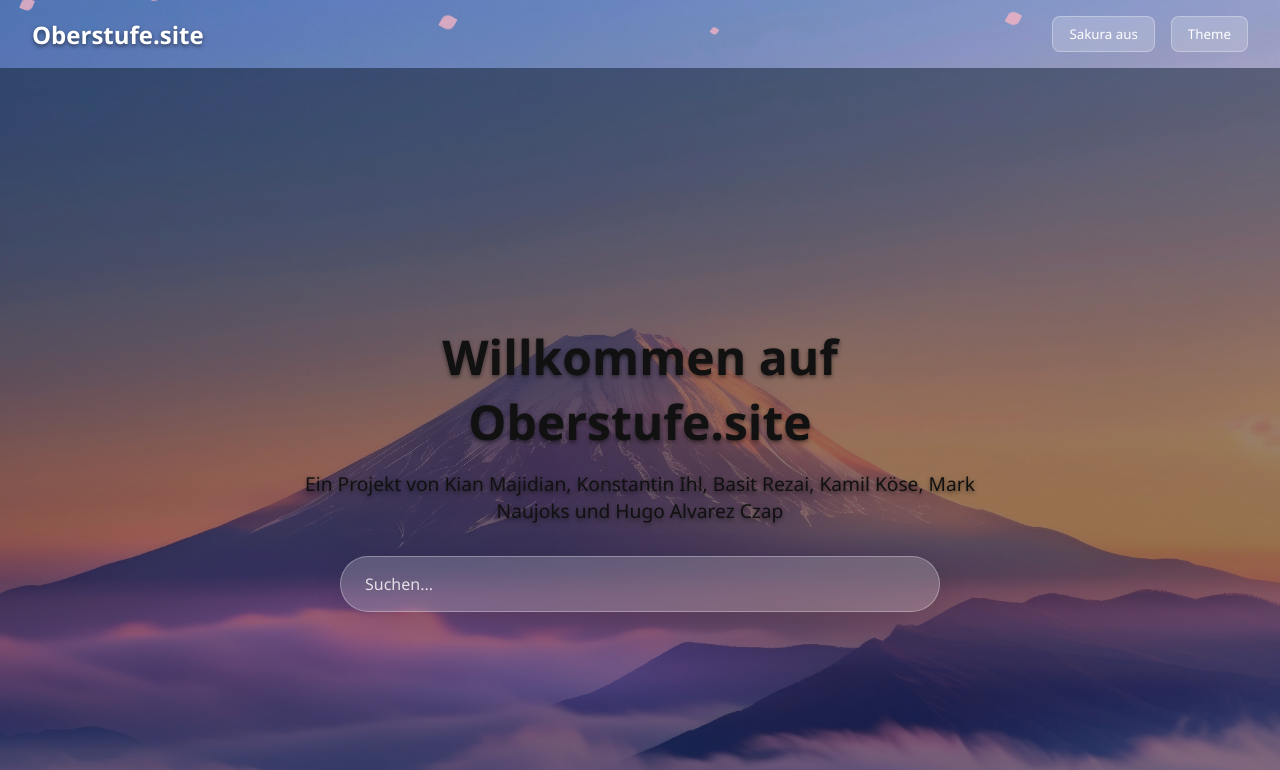
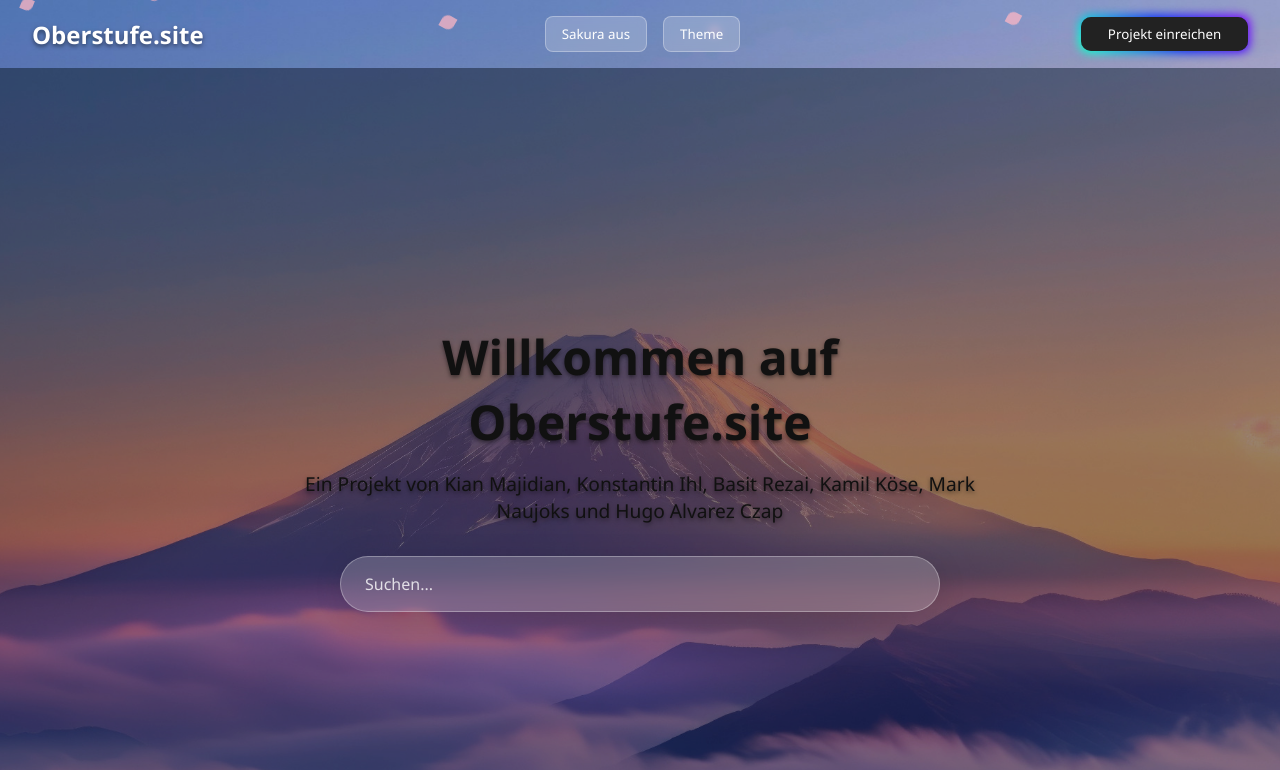
Before and after one commit to kianmaj08/sakurasite, a plain HTML site: page index.html in a window 1280 px wide. Shown: the top 770 px of the page. Drawn offline with Linux system fonts and the light colour scheme.

Commit message:
Add files via upload

```diff
--- a/index.html
+++ b/index.html
@@ -17,6 +17,13 @@
             <button class="header-btn" id="sakuraToggle">Sakura an/aus</button>
             <button class="header-btn" id="themeToggle">Theme</button>
         </div>
+
+    <!-- Neuer Button -->
+    <div class="header-buttons">
+        <a href="projekt.html">
+            <button class="button-85" role="button">Projekt einreichen</button>
+        </a>
+    </div>
     </header>
 
     <!-- Hero-Bereich -->
--- a/styles.css
+++ b/styles.css
@@ -295,3 +295,76 @@ body, p, h1, h2, h3, h4, h5, h6, li, a, button, input {
 .dark-theme h4, .dark-theme h5, .dark-theme h6, .dark-theme li, .dark-theme a {
     color: #f1f1f1;
 }
+
+/* === Override: Body-Hintergrund transparent, damit das fixe BG sichtbar ist === */
+html { background-color: transparent !important; }
+body { background-color: transparent !important; }
+
+
+/* Neon Button Style */
+.button-85 {
+  padding: 0.6em 2em;
+  border: none;
+  outline: none;
+  color: rgb(255, 255, 255);
+  background: #111;
+  cursor: pointer;
+  position: relative;
+  z-index: 0;
+  border-radius: 10px;
+  user-select: none;
+  -webkit-user-select: none;
+  touch-action: manipulation;
+}
+
+.button-85:before {
+  content: "";
+  background: linear-gradient(
+    45deg,
+    #ff0000,
+    #ff7300,
+    #fffb00,
+    #48ff00,
+    #00ffd5,
+    #002bff,
+    #7a00ff,
+    #ff00c8,
+    #ff0000
+  );
+  position: absolute;
+  top: -2px;
+  left: -2px;
+  background-size: 400%;
+  z-index: -1;
+  filter: blur(5px);
+  -webkit-filter: blur(5px);
+  width: calc(100% + 4px);
+  height: calc(100% + 4px);
+  animation: glowing-button-85 20s linear infinite;
+  transition: opacity 0.3s ease-in-out;
+  border-radius: 10px;
+}
+
+@keyframes glowing-button-85 {
+  0% {
+    background-position: 0 0;
+  }
+  50% {
+    background-position: 400% 0;
+  }
+  100% {
+    background-position: 0 0;
+  }
+}
+
+.button-85:after {
+  z-index: -1;
+  content: "";
+  position: absolute;
+  width: 100%;
+  height: 100%;
+  background: #222;
+  left: 0;
+  top: 0;
+  border-radius: 10px;
+}
```
Also changed, not shown: projekt.html (added, +33 -0 lines).
